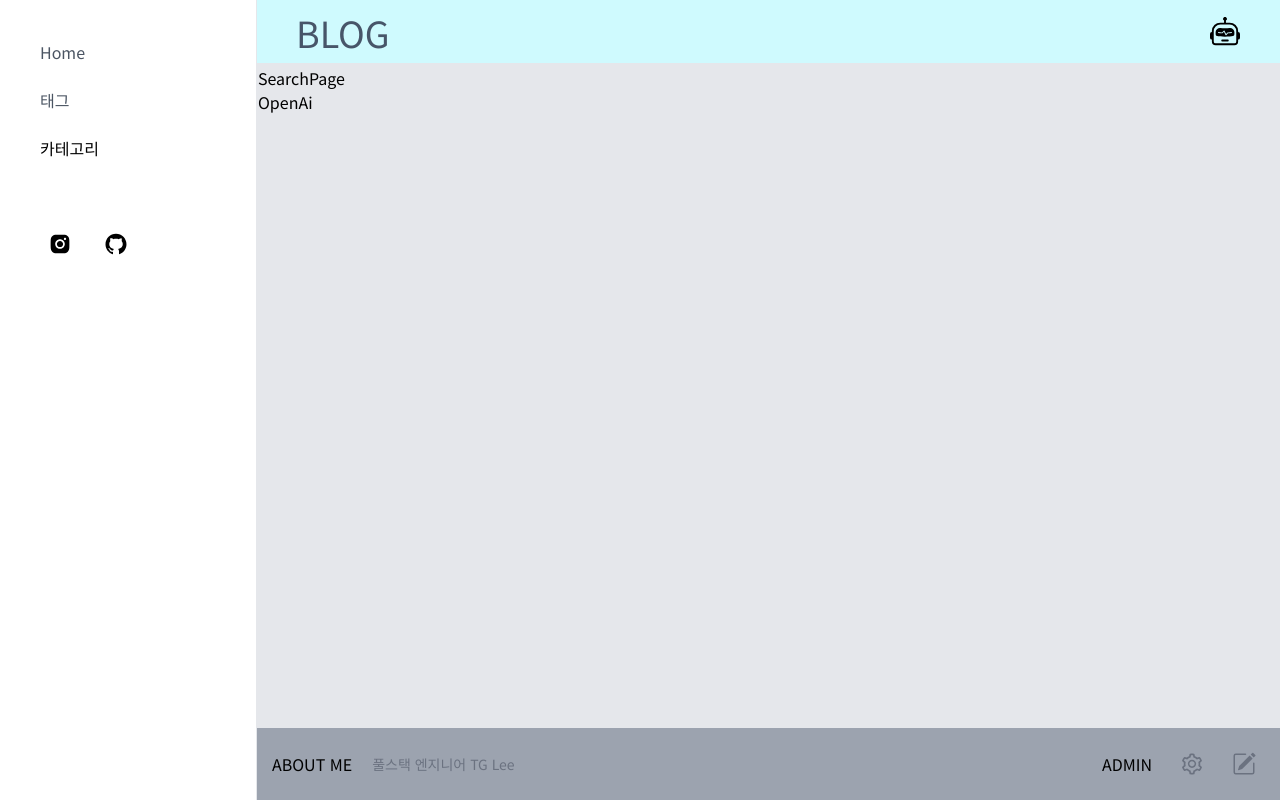
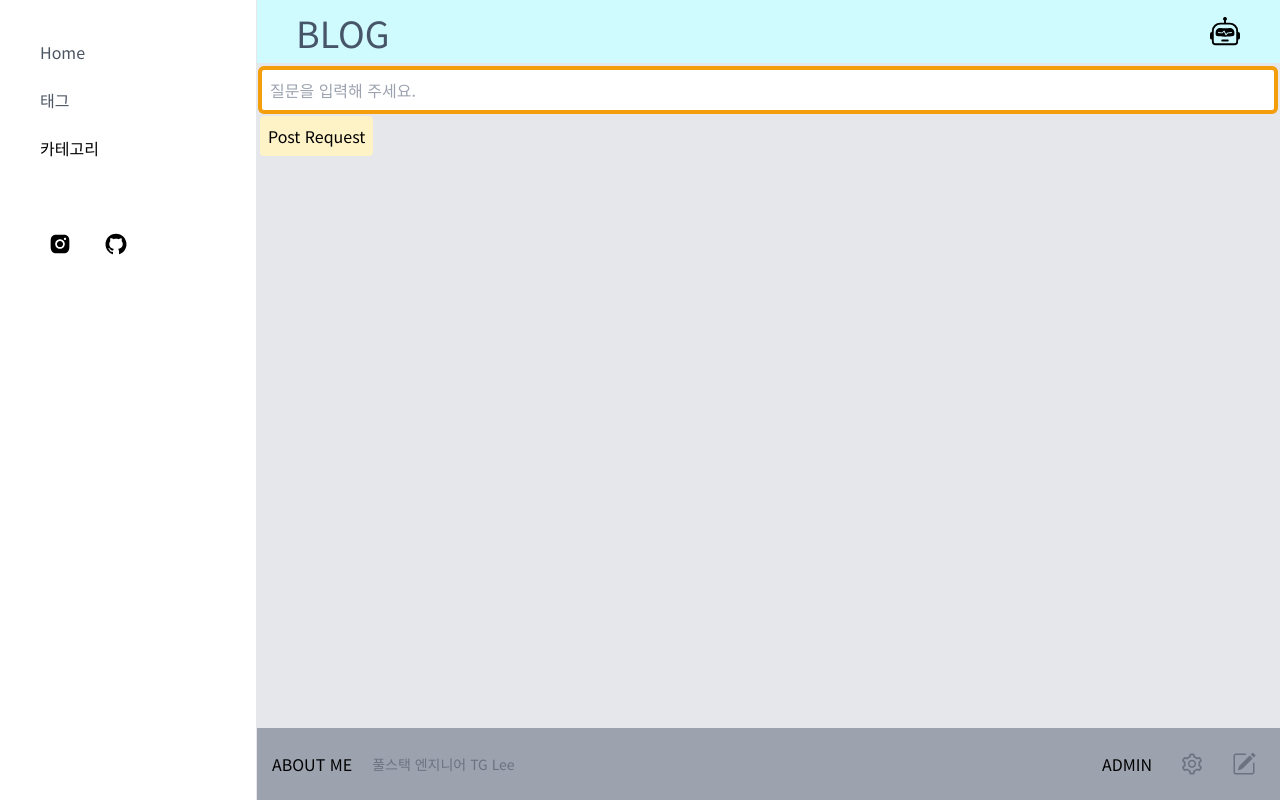
Before and after one commit to 82orez/next-blog-chatbot, a Next.js app: page /search in a window 1280 px wide. Built offline with nearby package versions, Linux system fonts and the light colour scheme.

Commit message:
openai-6

```diff
--- a/src/app/api/openai/route.ts
+++ b/src/app/api/openai/route.ts
@@ -5,6 +5,7 @@ const openai = new OpenAI({
   apiKey: process.env.OPENAI_API_KEY,
 });
 
+// * GET 요청으로 처리하는 부분.
 export async function GET(request: Request) {
   const completion = await openai.chat.completions.create({
     model: "gpt-4o-mini",
@@ -17,7 +18,29 @@ export async function GET(request: Request) {
     ],
   });
 
+  // * completion.choices[0].message 부분은 openai api 의 공식. 객체(object)를 반환함.
   console.log(completion.choices[0].message);
 
   return NextResponse.json(completion.choices[0].message);
 }
+
+// * POST 요청으로 처리하는 부분
+// * 클라이언트 요청의 body 에 질문 내용을 받아와서 openai api 로 전달.
+export async function POST(request: Request) {
+  const { question } = await request.json();
+
+  const completion = await openai.chat.completions.create({
+    model: "gpt-4o-mini",
+    messages: [
+      { role: "system", content: "You are a helpful assistant." },
+      {
+        role: "user",
+        content: `${question}`,
+      },
+    ],
+  });
+
+  console.log(completion.choices[0].message);
+
+  return NextResponse.json(completion.choices[0].message);
+}
--- a/src/app/search/main.ts
+++ /dev/null
@@ -1,23 +0,0 @@
-import OpenAI from "openai";
-
-export default async function main() {
-  const openai = new OpenAI({
-    apiKey:
-      "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",
-  });
-
-  const completion = await openai.chat.completions.create({
-    model: "gpt-4o-mini",
-    messages: [
-      { role: "system", content: "You are a helpful assistant." },
-      {
-        role: "user",
-        content: "된장찌개 만드는 법 알려줘.",
-      },
-    ],
-  });
-
-  console.log(completion.choices[0].message);
-}
-
-main().catch(console.error);
--- a/src/app/search/page.tsx
+++ b/src/app/search/page.tsx
@@ -4,36 +4,62 @@ import axios from "axios";
 import { useState } from "react";
 
 export default function SearchPage() {
+  // * 질문을 위한 상태 관리
+  const [question, setQuestion] = useState("");
+  // * 답변을 처리하기 위한 상태 관리
   const [content, setContent] = useState("");
+
   const [isOpenAiLoading, setIsOpenAiLoading] = useState(false);
 
   return (
     <div className={""}>
+      {/* openai api 로부터 응답을 받기까지 상당 시간이 걸리므로 Loading 과정 추가 */}
       {isOpenAiLoading ? (
         <div className={"animate-pulse text-8xl"}>답변 생성 중...</div>
       ) : (
         <>
-          <div className={""}>SearchPage</div>
+          <input
+            type="text"
+            className={"w-full rounded-md border-4 border-amber-500 p-2"}
+            placeholder={"질문을 입력해 주세요."}
+            value={question}
+            onChange={(e) => setQuestion(e.target.value)}
+          />
           <button
-            className={""}
+            className={"rounded-md border-2 bg-amber-100 p-2"}
             onClick={async () => {
+              if (!question) {
+                alert("Please input Question!");
+                return;
+              }
+
               try {
+                // 클릭하면 Loading 시작
                 setIsOpenAiLoading(true);
 
-                const res = await axios("/api/openai", {});
+                // * 질문 내용을 body 에 담아 서버에 post 요청.
+                // * 반환 받은 내용을 result 에 할당.
+                const res = await axios.post("/api/openai", {
+                  question: question,
+                });
                 const result = await res.data;
 
+                // Loading 종료
                 setIsOpenAiLoading(false);
+                // 질문 입력창을 공란으로
+                setQuestion("");
+
+                // * openai 의 답변 내용은 result(객체)의 content 에 담겨 있음.
                 setContent(result.content);
-
                 return result;
               } catch (e) {
                 console.error("Error Loading page:", e);
               }
             }}>
-            OpenAi
+            Post Request
           </button>
-          <div>{content}</div>
+
+          <div className={"mt-8"}>{content}</div>
         </>
       )}
     </div>
```
